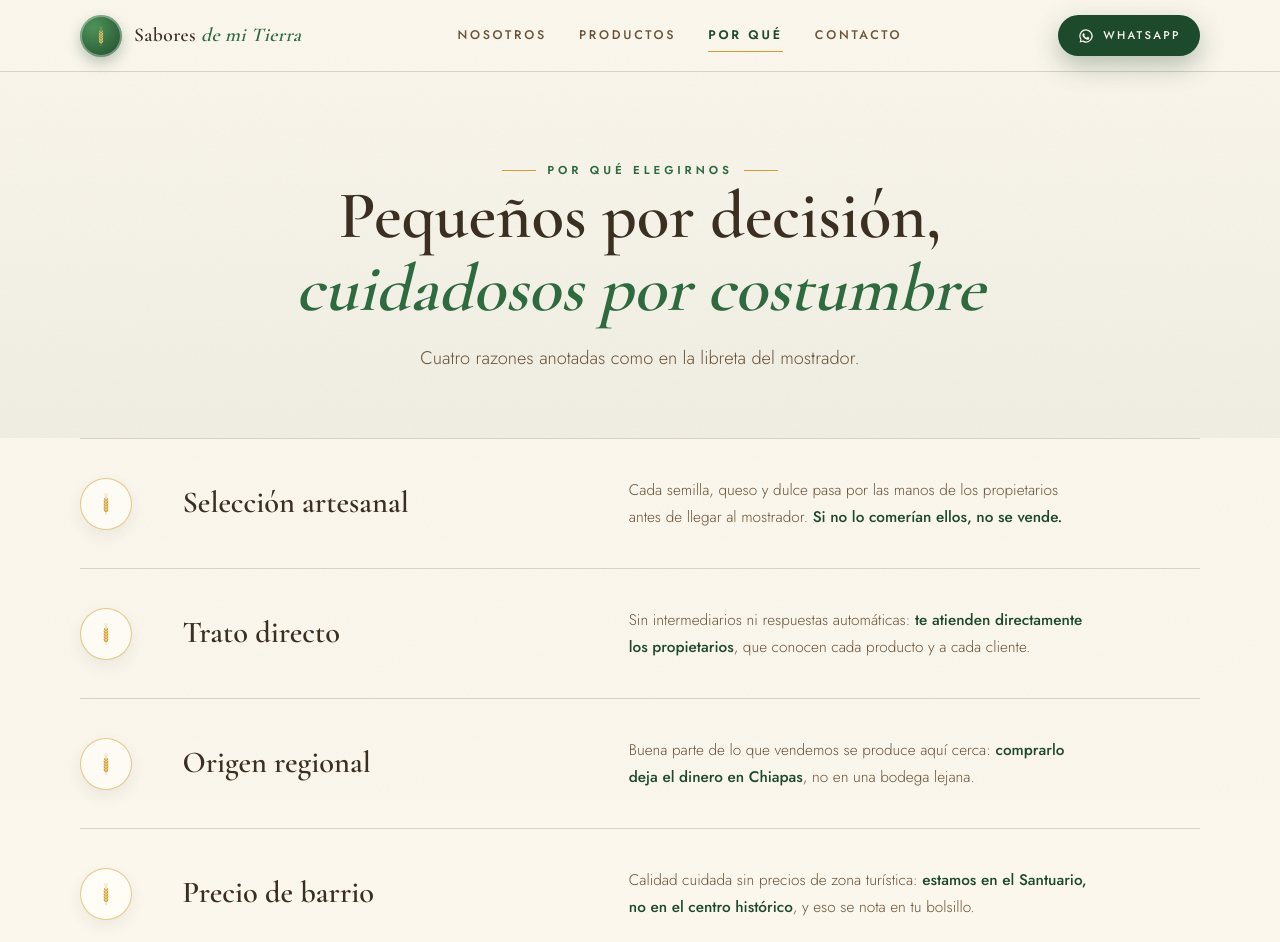
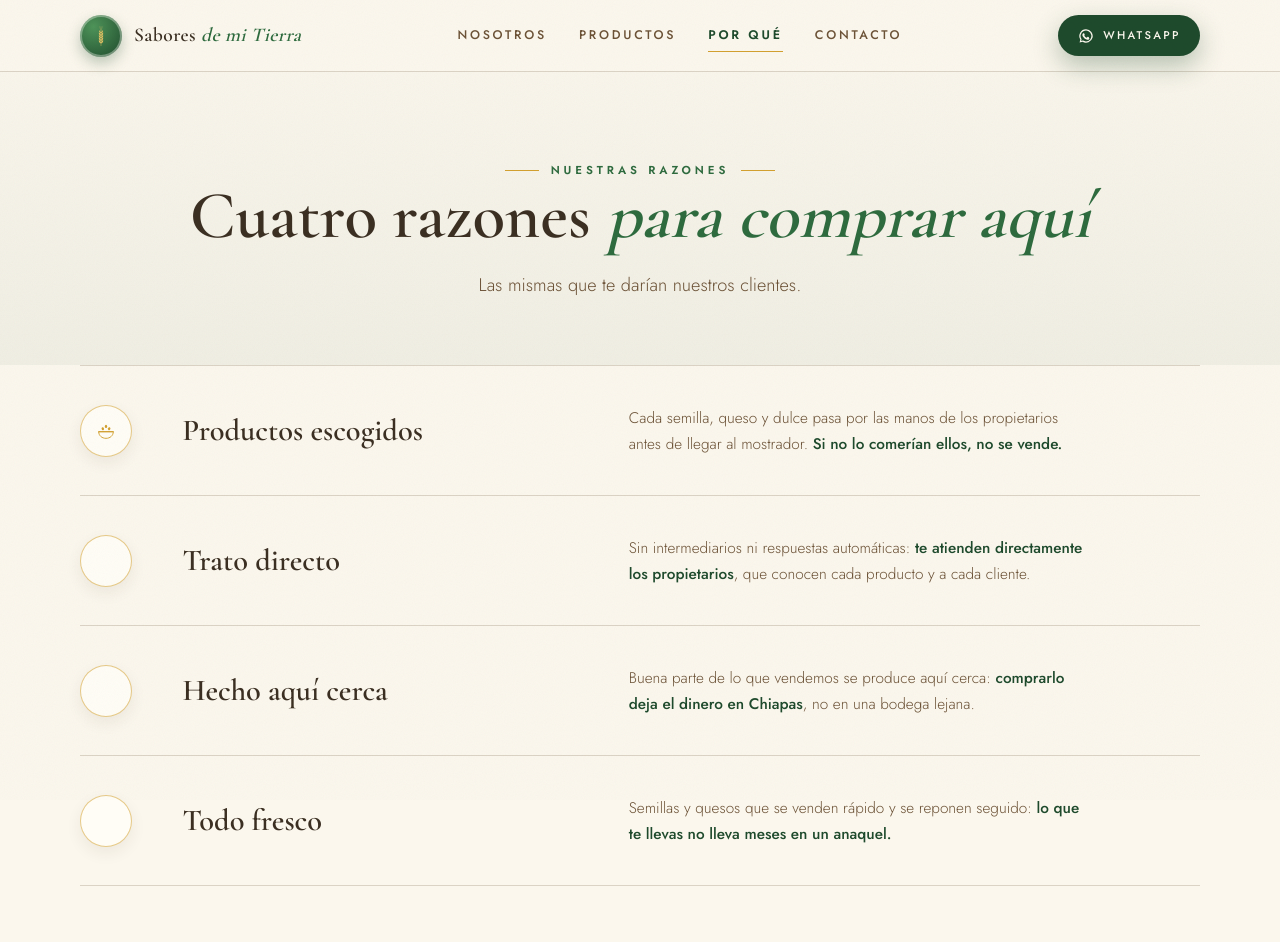
Before and after one commit to MrX-zeta/sabores-de-mi-tierra, a Next.js app in the folder apps/web/: page /porque in a window 1280 px wide. Shown: the top 942 px of the page. Built offline with nearby package versions, Linux system fonts and the light colour scheme.

Commit message:
fix(web): titulo definitivo en porque

```diff
--- a/apps/web/src/app/porque/page.tsx
+++ b/apps/web/src/app/porque/page.tsx
@@ -1,14 +1,14 @@
 import type { Metadata } from "next";
-import { Espiga } from "@/components/Espiga";
 
 export const metadata: Metadata = {
   title: "Por qué elegirnos",
-  description: "Selección artesanal, trato directo, origen regional y precio de barrio.",
+  description: "Productos escogidos, atención de los propietarios y todo fresco.",
 };
 
 const razones = [
   {
-    titulo: "Selección artesanal",
+    icono: "#ico-semillas",
+    titulo: "Productos escogidos",
     texto: (
       <>
         Cada semilla, queso y dulce pasa por las manos de los propietarios antes de llegar al mostrador.{" "}
@@ -17,6 +17,7 @@ const razones = [
     ),
   },
   {
+    icono: "#ico-trato",
     titulo: "Trato directo",
     texto: (
       <>
@@ -26,7 +27,8 @@ const razones = [
     ),
   },
   {
-    titulo: "Origen regional",
+    icono: "#ico-origen",
+    titulo: "Hecho aquí cerca",
     texto: (
       <>
         Buena parte de lo que vendemos se produce aquí cerca:{" "}
@@ -35,11 +37,12 @@ const razones = [
     ),
   },
   {
-    titulo: "Precio de barrio",
+    icono: "#ico-fresco",
+    titulo: "Todo fresco",
     texto: (
       <>
-        Calidad cuidada sin precios de zona turística:{" "}
-        <strong>estamos en el Santuario, no en el centro histórico</strong>, y eso se nota en tu bolsillo.
+        Semillas y quesos que se venden rápido y se reponen seguido:{" "}
+        <strong>lo que te llevas no lleva meses en un anaquel.</strong>
       </>
     ),
   },
@@ -50,12 +53,12 @@ export default function Porque() {
     <div className="v-porque">
       <section className="page-hero">
         <div className="wrap">
-          <p className="eyebrow eyebrow-c hero-anim d2">Por qué elegirnos</p>
+          <p className="eyebrow eyebrow-c hero-anim d2">Nuestras razones</p>
           <h1 className="hero-anim d3">
-            Pequeños por decisión, <em>cuidadosos por costumbre</em>
+            Cuatro razones <em>para comprar aquí</em>
           </h1>
           <p className="lead hero-anim d4" style={{ marginInline: "auto" }}>
-            Cuatro razones anotadas como en la libreta del mostrador.
+            Las mismas que te darían nuestros clientes.
           </p>
         </div>
       </section>
@@ -63,12 +66,14 @@ export default function Porque() {
       <div className="wrap libreta">
         {razones.map((r, i) => (
           <div key={r.titulo} className="renglon reveal" data-delay={Math.min(i + 1, 4)}>
-            <span className="renglon-marca"><Espiga /></span>
+            <span className="renglon-marca">
+              <svg viewBox="0 0 48 48" aria-hidden="true"><use href={r.icono} /></svg>
+            </span>
             <h3>{r.titulo}</h3>
             <p>{r.texto}</p>
           </div>
         ))}
-        <p className="libreta-cierre reveal">La cuenta sale sencilla: mejor producto, mejor trato, mejor precio.</p>
+        <p className="libreta-cierre reveal">Ven a la tienda o mándanos un WhatsApp, y compruébalo.</p>
       </div>
     </div>
   );
```
